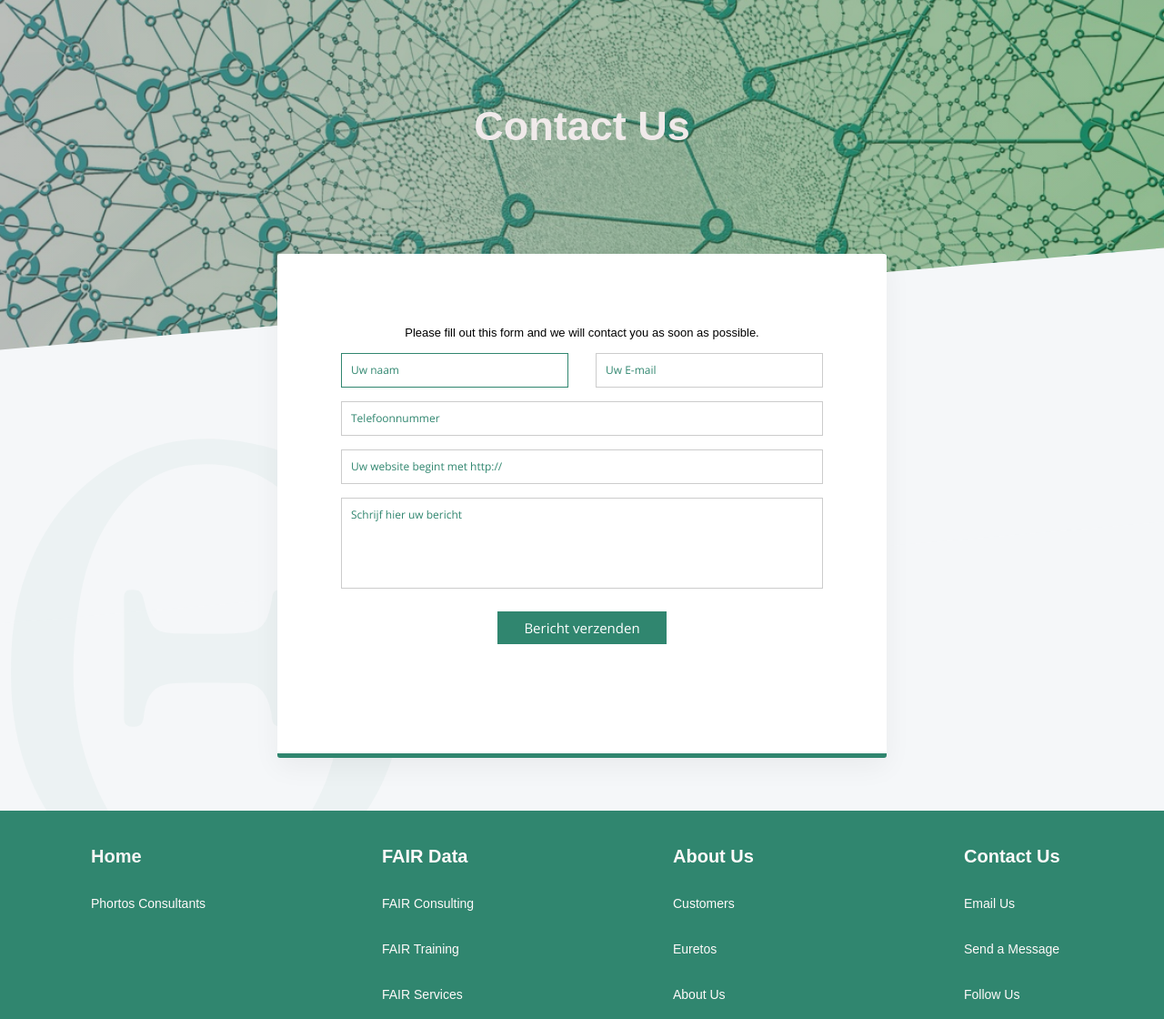
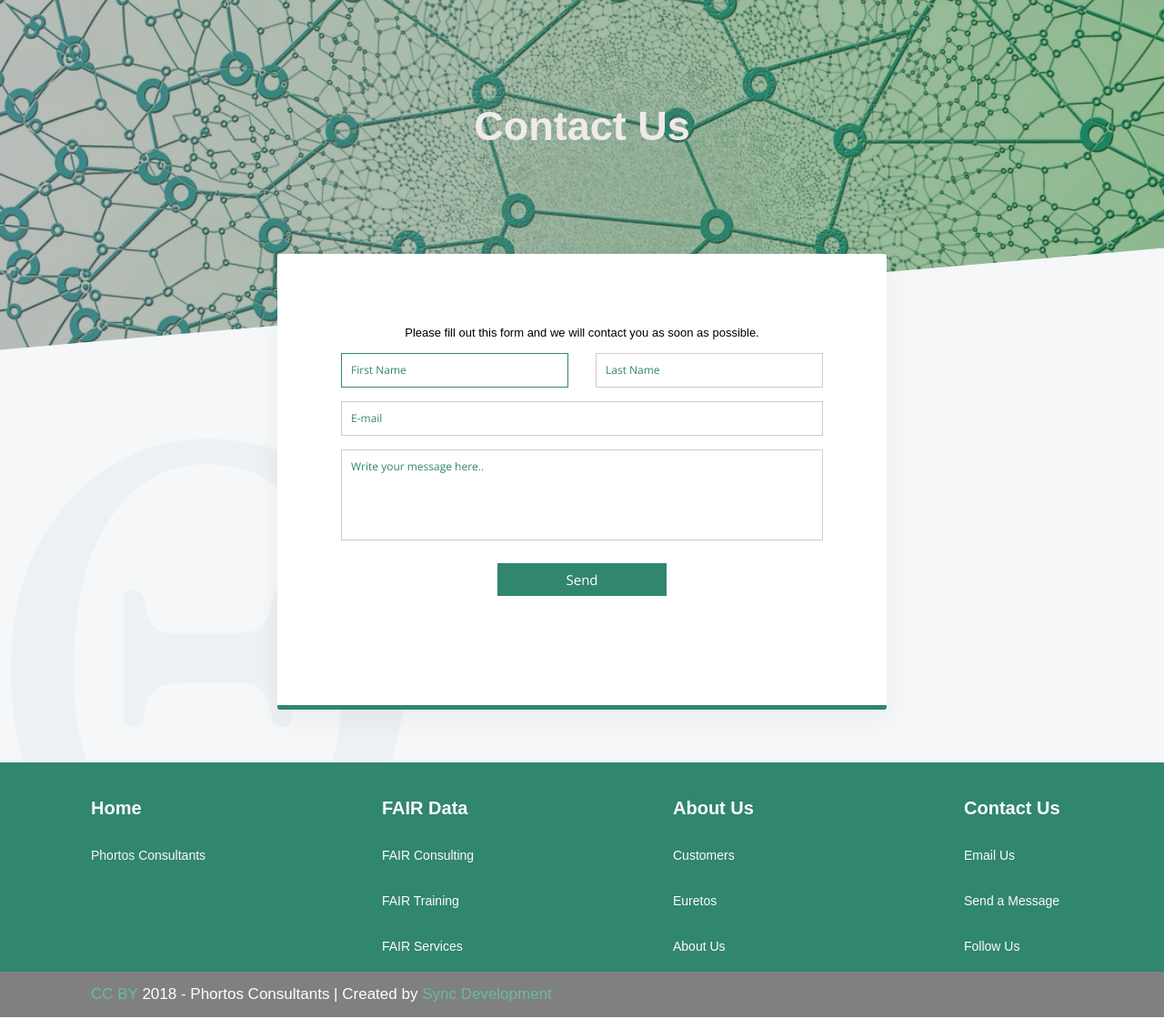
Before and after one commit to Sync-Development/Phortos, a PHP site: page /Contact in a window 1280 px wide. Shown: the part 159-1279 px from the top of the page at 91% size. Run offline with PHP 8.4, Linux system fonts and the light colour scheme; some libraries are stand-ins or nearby versions; some web fonts are replaced.

Commit message:
Update Contact.php

```diff
--- a/Contact.php
+++ b/Contact.php
@@ -163,26 +163,23 @@ function filterFunction() {
     <h4> Please fill out this form and we will contact you as soon as possible.</h4>
     <div class="row">
     <div class="col-xs-6"><fieldset>
-    <input placeholder="Uw naam" type="text" tabindex="1" name="name" value="<? $name ?>" autofocus> <span class="error"><?= $name_error ?></span>
+    <input placeholder="First Name" type="text" tabindex="1" name="name" value="<? $name ?>" autofocus> <span class="error"><?= $name_error ?></span>
     </fieldset>
     </div>
 
     <div class="col-xs-6"><fieldset>
-    <input placeholder="Uw E-mail" type="text" name="email" value="<? $email ?>"tabindex="2"> <span class="error"><?= $email_error ?></span>
+    <input placeholder="Last Name" type="text" name="email" value="<? $email ?>"tabindex="2"> <span class="error"><?= $email_error ?></span>
     </fieldset>
     </div>
       </div>
     <fieldset>
-      <input placeholder="Telefoonnummer" type="text" name="phone" value="<? $phone ?>" tabindex="3"> <span class="error"><?= $phone_error ?></span>
+      <input placeholder="E-mail" type="text" name="phone" value="<? $phone ?>" tabindex="3"> <span class="error"><?= $phone_error ?></span>
     </fieldset>
     <fieldset>
-      <input placeholder="Uw website begint met http://" type="text" name="url" value="<? $url ?>" tabindex="4"> <span class="error"><?= $url_error ?></span>
+      <textarea placeholder="Write your message here.." type="text" name="message" value="<? $message ?>" tabindex="5"></textarea>
     </fieldset>
     <fieldset>
-      <textarea placeholder="Schrijf hier uw bericht" type="text" name="message" value="<? $message ?>" tabindex="5"></textarea>
-    </fieldset>
-    <fieldset>
-      <button name="submit" type="submit" id="contact-submit" data-submit="...Sending">Bericht verzenden</button>
+      <button name="submit" type="submit" id="contact-submit" data-submit="...Sending">Send</button>
     </fieldset>
     <div class ="success"><?= $success; ?></div>
   </form>
```
